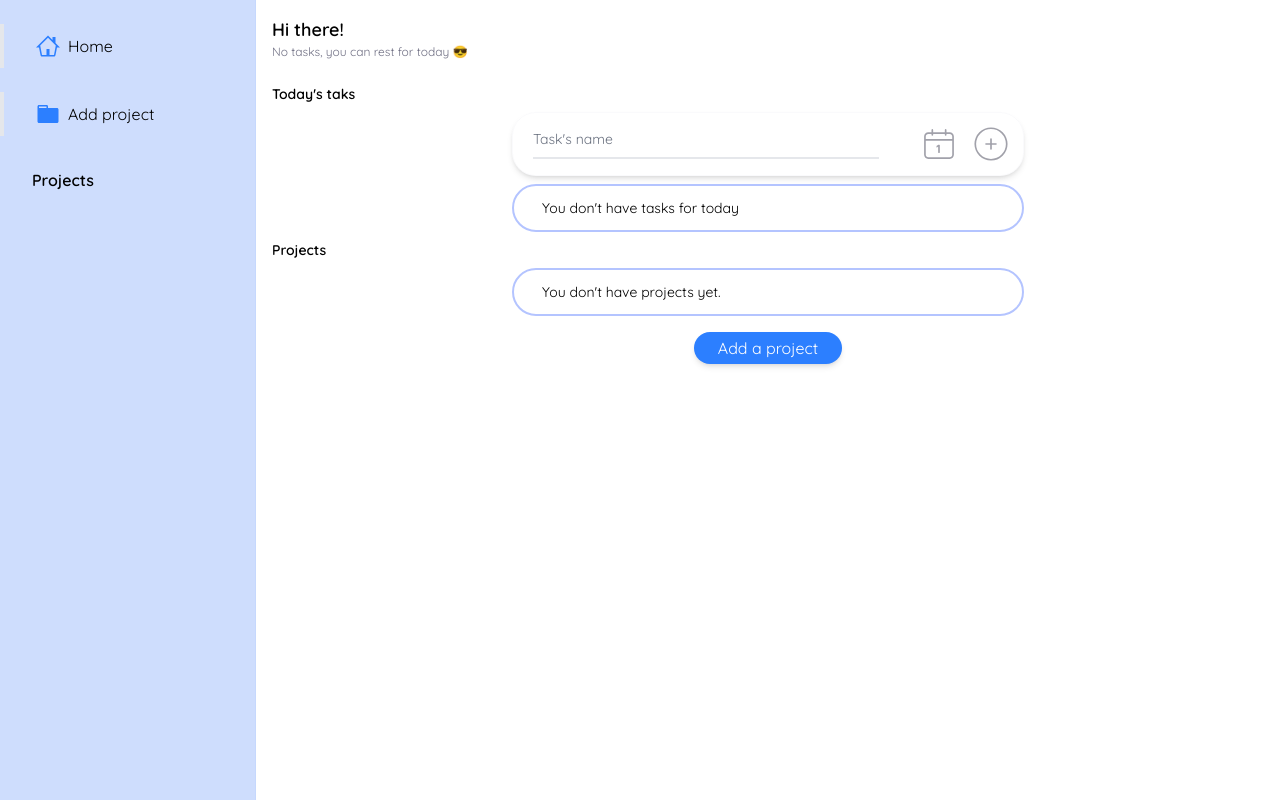
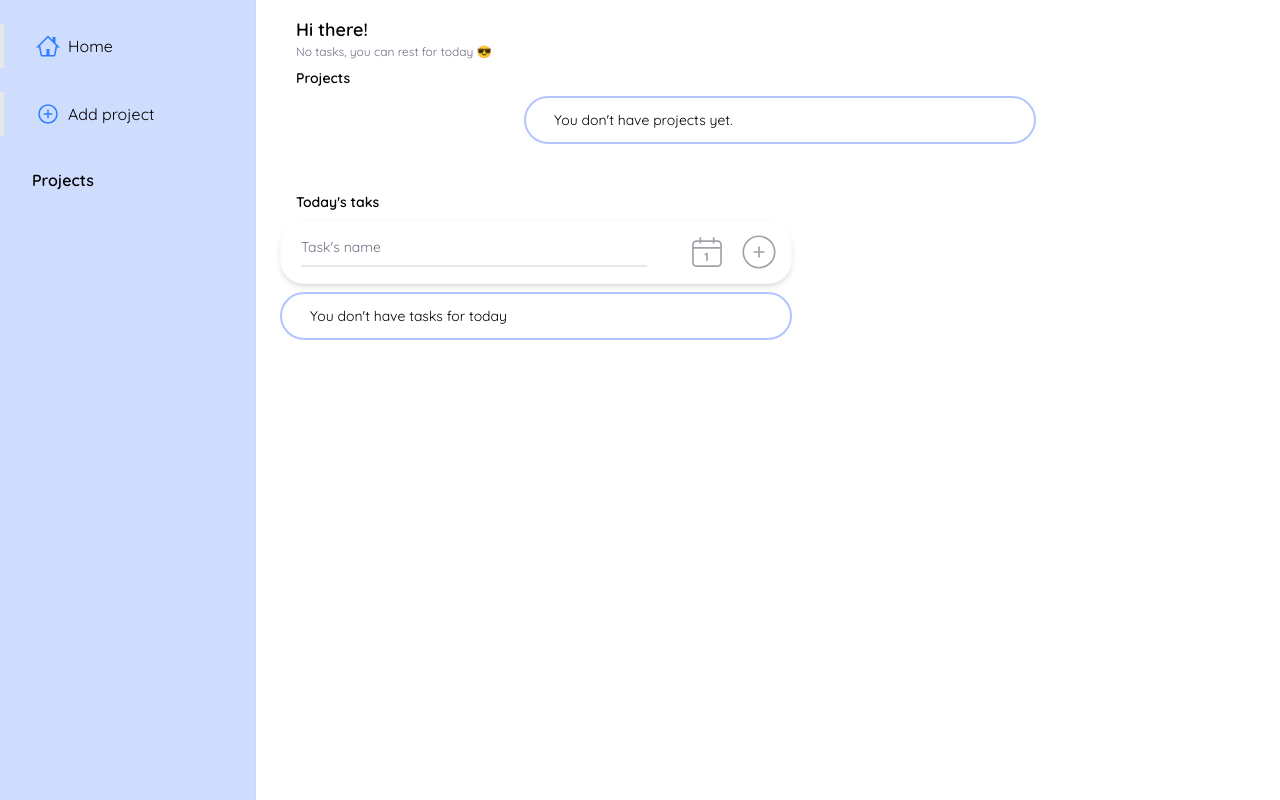
Before and after one commit to aldanielago/TaskList, a React (Vite) app: page / in a window 1280 px wide. Built offline with nearby package versions, Linux system fonts and the light colour scheme.

Commit message:
[Styles] Desktop UI

```diff
--- a/src/components/elements/ProjectItem.jsx
+++ b/src/components/elements/ProjectItem.jsx
@@ -1,8 +1,10 @@
 import { useContext, useEffect, useState } from "react";
 import { TaskContext } from '../../contexts/TaskContext';
+import { ProjectContext } from '../../contexts/ProjectsContext';
 
 function ProjectItem({ project }) {
   const { tasks } = useContext(TaskContext);
+  const { projectIcons } = useContext(ProjectContext);
   const [ percentage, setPercentage ] = useState(0);
 
   useEffect(() => {
@@ -20,15 +22,16 @@ function ProjectItem({ project }) {
   const progressBarWidth = `${percentage}%`;
 
   return (
-    <div className={`${project.primaryColor} max-w-lg p-3 pl-5 mt-2 w-11/12 rounded-3xl flex justify-between items-center shadow-md`}>
+    <div className={`${project.primaryColor} max-w-lg min-w-[200px] p-3 pl-5 mt-2 w-11/12 rounded-3xl flex justify-between items-center shadow-md md:flex-col md:items-start md:rounded-lg`}>
+      <i className="text-3xl text-zinc-500 hidden md:block pb-[4px]">{ project.icon ? projectIcons[project.icon].component : projectIcons[0].component }</i>
       <div className="flex flex-col justify-between">
-        <p className="font-Quicksand text-sm">{ project.name === '' ? 'Untitled' : project.name }</p>
+        <p className="font-Quicksand text-sm line-clamp-1 font-medium">{ project.name === '' ? 'Untitled' : project.name }</p>
         { project.tasks.length > 0
-          ? <p className="text-xs font-Quicksand">{ project.tasks.length } tasks to do. </p>
+          ? <p className="text-xs font-Quicksand pb-2">{ project.tasks.length } tasks to do. </p>
           : <p className="text-xs font-Quicksand"> No tasks to do. </p>
         }
       </div>
-      <div className="flex w-3/5 justify-end items-center gap-2">
+      <div className="flex w-3/5 justify-end items-center gap-2 md:w-full">
         <span style={{ width: progressBarWidth }} className={`${project.secondaryColor} h-2 rounded-lg transition-all duration-150 ease-in-out`}></span>
         <span className="text-xs font-Quicksand">{ percentage.toFixed(0) }%</span>
       </div>
--- a/src/components/elements/SideBar.jsx
+++ b/src/components/elements/SideBar.jsx
@@ -1,4 +1,5 @@
-import { GoHome, GoFileDirectory } from "react-icons/go";
+import { GoHome } from "react-icons/go";
+import { IoAddCircleOutline } from "react-icons/io5";
 import { Link } from "react-router-dom";
 import { useContext } from "react";
 import { ProjectContext } from "../../contexts/ProjectsContext";
@@ -6,21 +7,21 @@ import { ProjectContext } from "../../contexts/ProjectsContext";
 export function SideBar() {
   const { projects, projectIcons } = useContext(ProjectContext);
   return (
-    <nav className="bg-[#ceddfd] w-[20%] h-screen relative border-r border-inherit border-primary-blue border-opacity-5">
+    <nav className="bg-[#ceddfd] w-[20%] h-screen relative border-r border-inherit border-primary-blue border-opacity-5 overflow-y-auto hidden md:block">
       <Link to={'/'} className="w-full flex py-[10px] mt-6 pl-8 hover:bg-[#aac2f4] hover:border-[#aac2f4] transition-colors duration-300 active:border-l-4 border-l-4 focus:bg-[#aac2f4] focus:font-medium active:border-l-primary-blue focus:border-l-primary-blue focus:outline-none">
         <GoHome className="text-2xl inline-block text-primary-blue mr-2"/>
         <span className="font-Quicksand">Home</span>
       </Link>
       <Link to={'/add-project'} className="w-full flex py-[10px] mt-6 pl-8 hover:bg-[#aac2f4] hover:border-[#aac2f4] transition-colors duration-300 active:border-l-4 border-l-4 focus:bg-[#aac2f4] focus:font-medium active:border-l-primary-blue focus:border-l-primary-blue focus:outline-none">
-        <GoFileDirectory className="text-2xl inline-block text-primary-blue mr-2"/>
+        <IoAddCircleOutline className="text-2xl inline-block text-primary-blue mr-2"/>
         <span className="font-Quicksand">Add project</span>
       </Link>
       <h3 className="font-Quicksand pt-2 mt-6 pl-8 block font-semibold">Projects</h3>
       <div>
         { projects.map((project) =>
-          <Link to={`/projects/${project.id}`} key={project.id} className="w-full flex py-[10px] mt-6 pl-8 hover:bg-[#aac2f4] hover:border-[#aac2f4] transition-colors duration-300 active:border-l-4 border-l-4 focus:bg-[#aac2f4] focus:font-medium active:border-l-primary-blue focus:border-l-primary-blue focus:outline-none">
+          <Link to={`/projects/${project.id}`} key={project.id} className="w-full flex py-[10px] pr-4 mt-6 pl-8 hover:bg-[#aac2f4] hover:border-[#aac2f4] transition-colors duration-300 active:border-l-4 border-l-4 focus:bg-[#aac2f4] focus:font-medium active:border-l-primary-blue focus:border-l-primary-blue focus:outline-none">
             <i className="text-2xl inline-block text-primary-blue mr-2">{ project.icon ? projectIcons[project.icon].component : projectIcons[0].component }</i>
-            <span className="font-Quicksand">{project.name}</span>
+            <span className="font-Quicksand line-clamp-1">{project.name}</span>
           </Link>
         )}
       </div>
--- a/src/components/elements/TodoItem.jsx
+++ b/src/components/elements/TodoItem.jsx
@@ -27,7 +27,7 @@ function TodoItem({ task, onDelete, onComplete, onAddProject, showDate = true, s
         <div className="flex flex-col w-full">
           { editName
             ? <TextInput item={task} value={name} onChange={setName} setEdit={setEditName} mainFunction={editTextTask} text={'small'} placeholder={'New name'}/>
-            : <span className={`text-sm font-Quicksand ${task.completed ? 'line-through' : 'no-underline'} transition-all duration-300 ease-in-out`} onClick={() => setEditName(true)}>{ name == '' ? 'New task' : name}</span>
+            : <span className={`text-sm font-Quicksand ${task.completed ? 'line-through' : 'no-underline'} line-clamp-1 transition-all duration-300 ease-in-out`} onClick={() => setEditName(true)}>{ name == '' ? 'New task' : name}</span>
           }
           <div className='flex items-center'>
             { (showDate && editDate)
--- a/src/components/pages/AddProjectPage.jsx
+++ b/src/components/pages/AddProjectPage.jsx
@@ -54,7 +54,7 @@ export function AddProjectPage() {
   }
 
   return (
-    <section className="h-screen overflow-auto">
+    <section className="h-screen overflow-auto pl-6">
       <ToastContainer position="top-center" autoClose={1000} hideProgressBar={false} newestOnTop={false} closeOnClick={false} rtl={false} pauseOnFocusLoss draggable pauseOnHover/>
       <h1 className="font-Quicksand font-bold text-xl pl-4 pt-12">Add a project</h1>
       <form className="flex flex-col pl-4 pt-4">
@@ -79,9 +79,9 @@ export function AddProjectPage() {
             )}
           </div>
         </label>
-        <label className="flex flex-col gap-3 mb-4">
+        <label className="flex flex-col gap-3 mb-4 max-w-[90%]">
           <span className="font-Quicksand">Choose a color</span>
-          <div className="flex gap-3">
+          <div className="flex gap-3 overflow-x-auto pr-2">
             { projectsPallete.map((p, index) =>
                 <label key={index}>
                   <input type="radio" name="color" value={p.pallete} className="hidden" onChange={(e) => handleChange(e)}/>
--- a/src/components/pages/Home.jsx
+++ b/src/components/pages/Home.jsx
@@ -35,13 +35,13 @@ export function Home() {
   const message = generateMessage(tasks);
 
   return (
-    <section className="w-full h-screen overflow-y-auto">
+    <section className="w-full h-screen overflow-y-auto pl-6">
       <div className="pl-4 pt-4">
         <h1 className="font-Quicksand font-bold text-lg">Hi there!</h1>
         <p className="text-xs font-Quicksand text-gray-font">{ message }</p>
       </div>
-      <section className="flex flex-col w-full">
-        <section className="w-full flex flex-col items-center mt-2">
+      <section className="flex flex-col w-full md:flex-col-reverse">
+        <section className="w-full flex flex-col items-center mt-2 pb-8 md:items-start">
           <h3 className="pt-4 pl-4 font-Quicksand self-start text-sm font-semibold ">Today&apos;s taks</h3>
           <AddTask/>
           { loading && <LoadingTasks/>}
@@ -57,11 +57,12 @@ export function Home() {
             />
           ))}
         </section>
-        <section className="w-full flex flex-col items-center">
-          <h3 className="pt-2 pl-4 font-Quicksand self-start text-sm font-semibold ">Projects</h3>
+        <section className="w-full flex flex-col items-center pb-4">
+          <h3 className="pt-2 pl-4 font-Quicksand self-start text-sm font-semibold">Projects</h3>
           { loading && <LoadingTasks/>}
           { error && <ErrorLoading/>}
           { !loading && projects.length === 0 && <InformativeBox item="projects yet."/>}
+          <section className="flex flex-col w-full md:flex-row overflow-x-auto pb-2 md:gap-4">
             { projects.map((project) => (
               <Link to={`/projects/${project.id}`} key={project.id} className="w-full flex justify-center">
                 <ProjectItem
@@ -69,7 +70,8 @@ export function Home() {
                 />
               </Link>
             ))}
-          <Link to="/add-project">
+          </section>
+          <Link to="/add-project" className="md:hidden">
             <PrimaryButton text="Add a project"/>
           </Link>
         </section>
--- a/src/components/pages/ProjectPage.jsx
+++ b/src/components/pages/ProjectPage.jsx
@@ -1,4 +1,4 @@
-import { useContext, useState } from 'react';
+import { useContext, useEffect, useState } from 'react';
 import { useParams, useNavigate } from 'react-router-dom';
 import { TodoItem } from '../elements/TodoItem';
 import { TaskContext } from '../../contexts/TaskContext';
@@ -23,6 +23,11 @@ export function ProjectPage() {
   const [ projectDescription, setProjectDescription ] = useState(project.description || '');
   const [ editPallete, setEditPallete ] = useState(false);
   const [ editIcon, setEditIcon ] = useState(false);
+
+  useEffect(() => {
+    setProjectName(project.name);
+    setProjectDescription(project.description);
+  }, [project]);
 
   const deleteATask = (taskId) => {
     deleteTask(taskId);
--- a/src/index.css
+++ b/src/index.css
@@ -22,3 +22,15 @@ input[type="date"]::-webkit-calendar-picker-indicator {
 label input:checked + span {
   @apply border-gray-600
 }
+
+::-webkit-scrollbar {
+  width: 0;
+}
+
+::-webkit-scrollbar-track {
+  background-color: transparent;
+}
+
+::-webkit-scrollbar-thumb {
+  background-color: transparent;
+}
--- a/vite.config.js
+++ b/vite.config.js
@@ -4,15 +4,5 @@ import react from '@vitejs/plugin-react'
 // https://vitejs.dev/config/
 export default defineConfig({
   plugins: [react()],
-  server: {
-    proxy: {
-      '/aos': 'https://s-install.avcdn.net',
-      '/api': 'https://s-install.avcdn.net',
-    },
-    '/api': {
-      target: 'https://s-install.avcdn.net',
-      changeOrigin: true,
-      rewrite: (path) => path.replace(/^\/api/, '')
-    }
-  },
+  server: {},
 })
```
Lines whose indentation alone changed are shown as unchanged.
